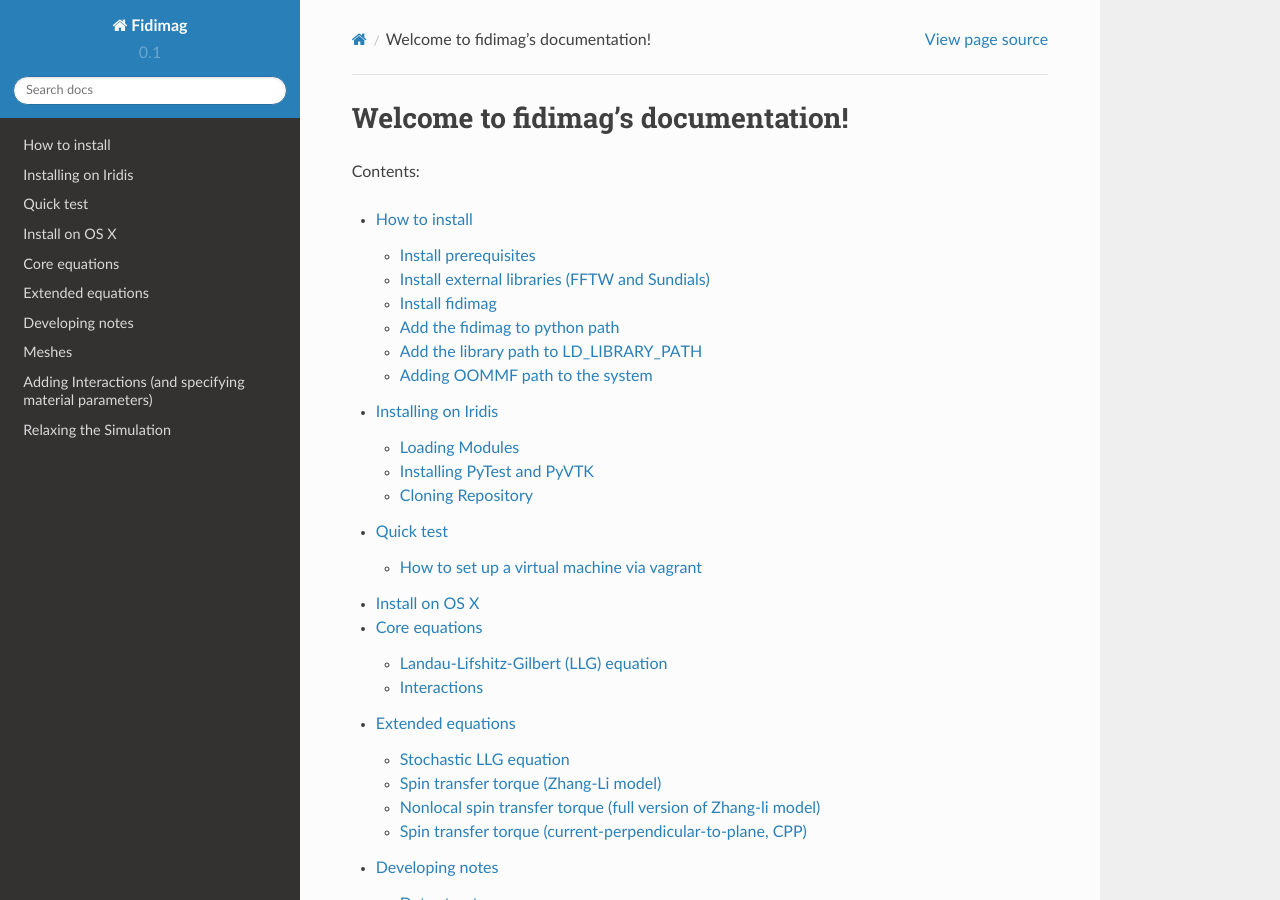
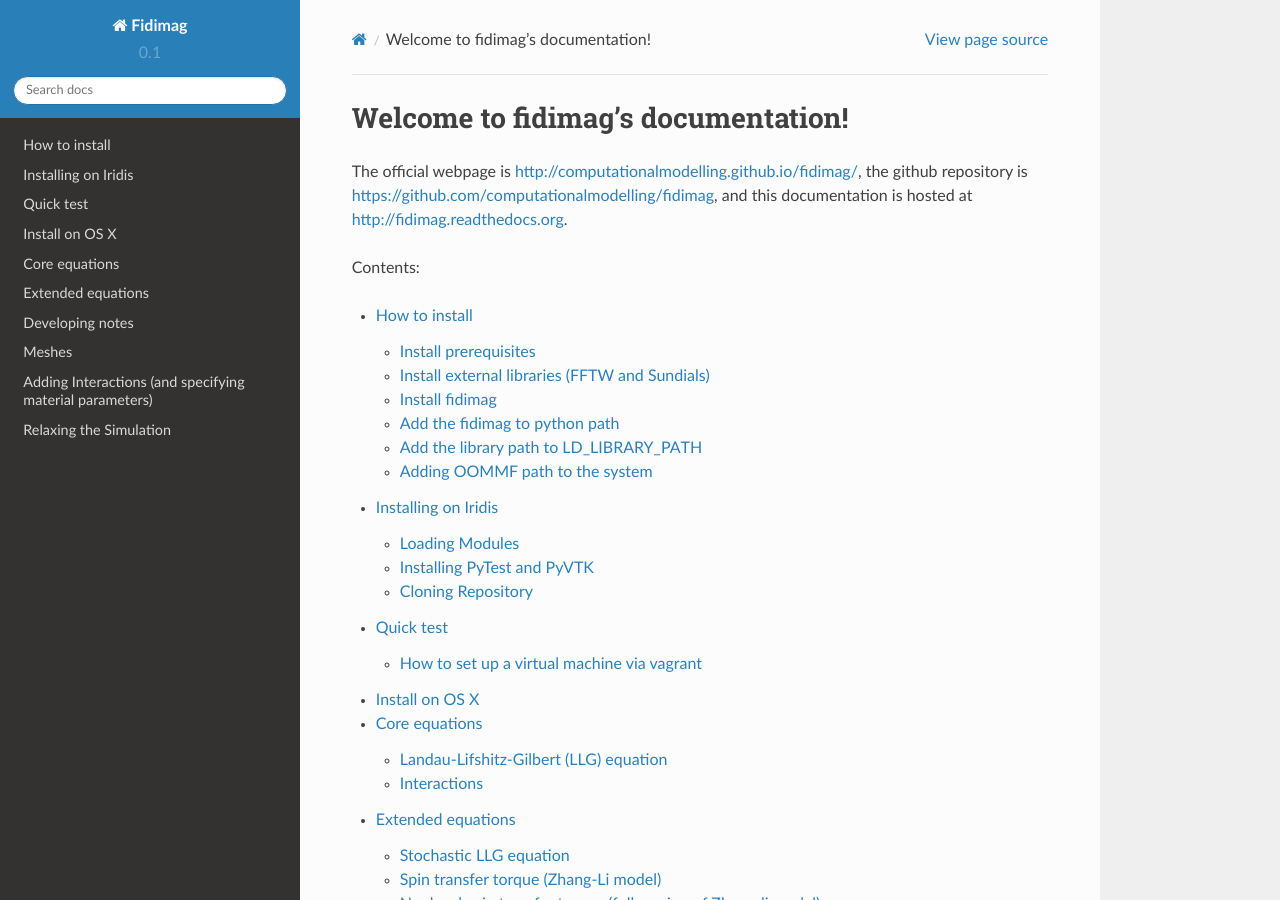
Before and after one commit to computationalmodelling/fidimag, a Sphinx documentation site: the page built from doc/index.rst, in a window 1280 px wide and 900 px high. Built offline with Sphinx 7.4.7 and the Read the Docs theme 2.0.0, drawn with Linux system fonts in a browser that asks for light colours.

Commit message:
adding URLs to source, webpage and documentation.

```diff
--- a/doc/index.rst
+++ b/doc/index.rst
@@ -5,6 +5,11 @@
 
 Welcome to fidimag's documentation!
 ================================
+
+The official webpage is
+http://computationalmodelling.github.io/fidimag/, the github
+repository is https://github.com/computationalmodelling/fidimag, and
+this documentation is hosted at http://fidimag.readthedocs.org.
 
 Contents:
 
```
